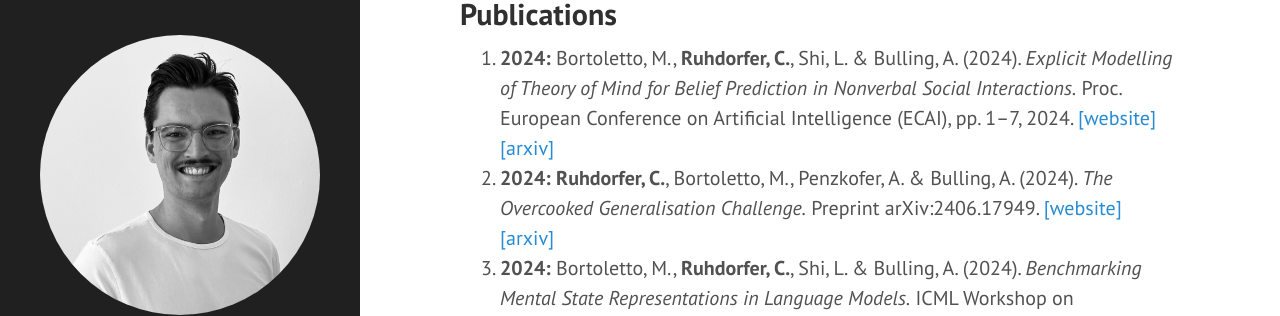
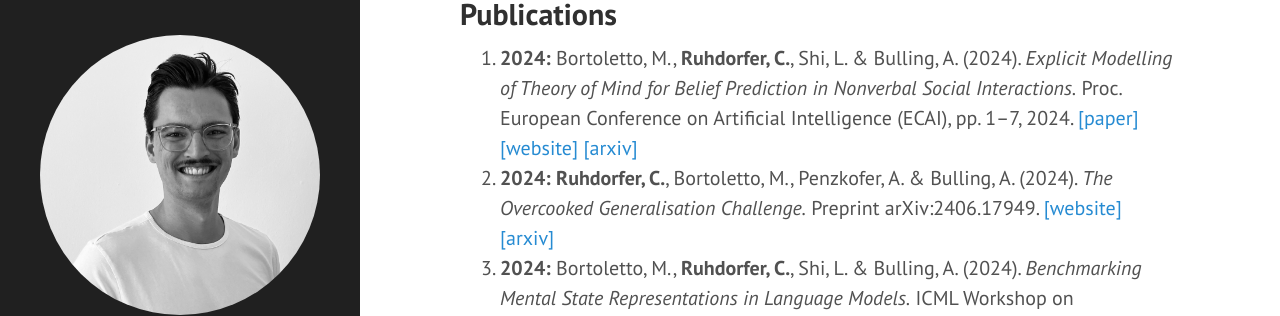
Before and after one commit to ConstantinRuhdorfer/constantinruhdorfer.github.io, a Jekyll site: the page built from index.html, in a window 1280 px wide and 900 px high, scrolled down 650 px. Shown: the part 155-471 px from the top of the window. Built offline with Jekyll 4.4.1, drawn with Linux system fonts in a browser that asks for light colours; the list of posts is cut into pages by our own code.

Commit message:
Update index.html

```diff
--- a/index.html
+++ b/index.html
@@ -5,7 +5,7 @@
 
 <h1 class="post-title">Welcome!</h1>
 
-Hi, I am a Ph.D. candidate and research associate in the <a href="https://www.collaborative-ai.org/">Collaborative Artificial Intelligence (CAI)</a> group under the supervision of <a href="https://www.perceptualui.org/people/bulling/">Prof. Dr. Andreas Bulling</a> at the <a href="https://www.uni-stuttgart.de">University of Stuttgart</a>, Germany and a Ph.D. scholar at the <a href="https://imprs.is.mpg.de"> International Max Planck Research School for Intelligent Systems (IMPRS-IS)</a>.
+Hi, I am a Ph.D. candidate and research associate in the <a href="https://www.collaborative-ai.org/">Collaborative Artificial Intelligence (CAI)</a> group under the supervision of <a href="https://www.collaborative-ai.org/people/bulling/">Prof. Dr. Andreas Bulling</a> at the <a href="https://www.uni-stuttgart.de">University of Stuttgart</a>, Germany and a Ph.D. scholar at the <a href="https://imprs.is.mpg.de"> International Max Planck Research School for Intelligent Systems (IMPRS-IS)</a>.
 Next to Andreas Bulling, Prof. Dr. Georg Martius (<a href="https://is.mpg.de/person/gmartius">Max Planck Institute for Intelliegent Systems</a>, <a href="https://uni-tuebingen.de/fakultaeten/mathematisch-naturwissenschaftliche-fakultaet/fachbereiche/informatik/lehrstuehle/distributed-intelligence/team/prof-dr-georg-martius/">University of Tübingen</a>) and Dr. Charley Wu (<a href="https://uni-tuebingen.de/en/research/core-research/cluster-of-excellence-machine-learning/research/research/cluster-research-groups/research-groups/human-and-machine-cognition/">University of Tübingen</a>) are part of my IMPRS-IS Thesis Advisory Committee.
 
 My work aims to improve cooperative AI with a focus on human-AI cooperation by investigating the intersection of several different research fields, including MARL, Computational Theory of Mind, Zero-Shot Cooperation and Open-endedness:
@@ -15,17 +15,17 @@
   <li>I try to adress how open-ended learning is connected to learning Theory of Mind in artificial agents.</li>
 </ol>
 
-You can find more about me or my work on the <a href="{{ site.baseurl }}about">about page</a>, on our <a href="https://www.perceptualui.org/people/ruhdorfer/">groups website</a>, or on <a href="https://scholar.google.de/citations?user=Bb4aplwAAAAJ&hl=de">google scholar</a>.
-For students interested in a project or thesis please check the <a href="https://www.perceptualui.org/teaching/open-projects/">open thesis page</a>.
+You can find more about me or my work on the <a href="{{ site.baseurl }}about">about page</a>, on our <a href="https://www.collaborative-ai.org/people/ruhdorfer/">groups website</a>, or on <a href="https://scholar.google.de/citations?user=Bb4aplwAAAAJ&hl=de">google scholar</a>.
+For students interested in a project or thesis please check the <a href="https://www.collaborative-ai.org/teaching/open-projects/">open thesis page</a>.
 
 <h2 class="post-title">Publications</h2>
 
 <ol>
-  <li><b>2024:</b> Bortoletto, M., <b>Ruhdorfer, C.</b>, Shi, L. & Bulling, A. (2024). <i>Explicit Modelling of Theory of Mind for Belief Prediction in Nonverbal Social Interactions.</i> Proc. European Conference on Artificial Intelligence (ECAI), pp. 1–7, 2024. <a href="https://www.perceptualui.org/publications/bortoletto24_ecai/">[website]</a> <a href="https://arxiv.org/abs/2407.06762">[arxiv]</a></li>
-  <li><b>2024:</b> <b>Ruhdorfer, C.</b>, Bortoletto, M., Penzkofer, A. & Bulling, A. (2024). <i>The Overcooked Generalisation Challenge.</i> Preprint arXiv:2406.17949. <a href="https://www.perceptualui.org/publications/ruhdorfer2024_arxiv/">[website]</a> <a href="https://arxiv.org/abs/2406.17949">[arxiv]</a></li>
-  <li><b>2024:</b> Bortoletto, M., <b>Ruhdorfer, C.</b>, Shi, L. & Bulling, A. (2024). <i>Benchmarking Mental State Representations in Language Models.</i> ICML Workshop on Mechanistic Interpretability. <a href="https://www.perceptualui.org/publications/bortoletto24_icmlw.pdf">[paper]</a> <a href="https://www.perceptualui.org/publications/bortoletto24_icmlw/">[website]</a> <a href="https://arxiv.org/abs/2406.17513">[arxiv]</a></li>
-  <li><b>2024:</b> Bortoletto, M., <b>Ruhdorfer, C.</b>, Abdessaied, A., Shi, L. & Bulling, A. (2024). <i>Limits of Theory of Mind Modelling in Dialogue-Based Collaborative Plan Acquisition.</i> Proc. 62nd Annual Meeting of the Association for Computational Linguistics (ACL), pp. 1–16, 2024. <a href="https://www.perceptualui.org/publications/bortoletto24_acl.pdf">[paper]</a> <a href="https://www.perceptualui.org/publications/bortoletto24_acl/">[website]</a> <a href="https://arxiv.org/abs/2405.12621">[arxiv]</a> <a href="https://aclanthology.org/2024.acl-long.266/">[acl]</a></li>
-  <li><b>2024:</b> Wang, Y., Jiang, Y., Hu, Z., <b>Ruhdorfer, C.</b>, Bhâce, M., & Bulling, A. (2024). <i>VisRecall++: Analysing and Predicting Visualisation Recallability from Gaze Bahaviour.</i> Proc. ACM on Human-Computer Interaction (PACM HCI), 1–11. <a href="https://www.perceptualui.org/publications/wang24_etra.pdf">[paper]</a> <a href="https://www.perceptualui.org/publications/wang24_etra/">[website]</a> <a href="https://dl.acm.org/doi/10.1145/3655613">[acm]</a></li>
+  <li><b>2024:</b> Bortoletto, M., <b>Ruhdorfer, C.</b>, Shi, L. & Bulling, A. (2024). <i>Explicit Modelling of Theory of Mind for Belief Prediction in Nonverbal Social Interactions.</i> Proc. European Conference on Artificial Intelligence (ECAI), pp. 1–7, 2024. <a href="https://collaborative-ai.org/publications/bortoletto24_ecai.pdf">[paper]</a> <a href="https://www.collaborative-ai.org/publications/bortoletto24_ecai/">[website]</a> <a href="https://arxiv.org/abs/2407.06762">[arxiv]</a></li>
+  <li><b>2024:</b> <b>Ruhdorfer, C.</b>, Bortoletto, M., Penzkofer, A. & Bulling, A. (2024). <i>The Overcooked Generalisation Challenge.</i> Preprint arXiv:2406.17949. <a href="https://www.collaborative-ai.org/publications/ruhdorfer2024_arxiv/">[website]</a> <a href="https://arxiv.org/abs/2406.17949">[arxiv]</a></li>
+  <li><b>2024:</b> Bortoletto, M., <b>Ruhdorfer, C.</b>, Shi, L. & Bulling, A. (2024). <i>Benchmarking Mental State Representations in Language Models.</i> ICML Workshop on Mechanistic Interpretability. <a href="https://www.collaborative-ai.org/publications/bortoletto24_icmlw.pdf">[paper]</a> <a href="https://www.collaborative-ai.org/publications/bortoletto24_icmlw/">[website]</a> <a href="https://arxiv.org/abs/2406.17513">[arxiv]</a></li>
+  <li><b>2024:</b> Bortoletto, M., <b>Ruhdorfer, C.</b>, Abdessaied, A., Shi, L. & Bulling, A. (2024). <i>Limits of Theory of Mind Modelling in Dialogue-Based Collaborative Plan Acquisition.</i> Proc. 62nd Annual Meeting of the Association for Computational Linguistics (ACL), pp. 1–16, 2024. <a href="https://www.collaborative-ai.org/publications/bortoletto24_acl.pdf">[paper]</a> <a href="https://www.collaborative-ai.org/publications/bortoletto24_acl/">[website]</a> <a href="https://arxiv.org/abs/2405.12621">[arxiv]</a> <a href="https://aclanthology.org/2024.acl-long.266/">[acl]</a></li>
+  <li><b>2024:</b> Wang, Y., Jiang, Y., Hu, Z., <b>Ruhdorfer, C.</b>, Bhâce, M., & Bulling, A. (2024). <i>VisRecall++: Analysing and Predicting Visualisation Recallability from Gaze Bahaviour.</i> Proc. ACM on Human-Computer Interaction (PACM HCI), 1–11. <a href="https://www.collaborative-ai.org/publications/wang24_etra.pdf">[paper]</a> <a href="https://www.collaborative-ai.org/publications/wang24_etra/">[website]</a> <a href="https://dl.acm.org/doi/10.1145/3655613">[acm]</a></li>
   <li><b>2020:</b> <b>Ruhdorfer, C.</b>, & Schulz, S. (2020). <i>Efficient Implementation of Large-Scale Watchlists.</i> PAAR+SC<sup>2</sup> @ International Joint Conference on Automated Reasoning (IJCAR) (pp. 120-133). <a href="http://wwwlehre.dhbw-stuttgart.de/~sschulz/PAPERS/RS-PAAR-2020.pdf">[paper]</a> <a href="http://www.eprover.eu/E-eu/SoftWatch.html">[website]</a></li>
 </ol>
 
@@ -40,11 +40,11 @@
 <h2 class="post-title">Awards</h2>
 
 <ul>
-  <li><b>2024</b>: Rul Gunzenhäuser award for the best Master's thesis at the Institute for Visualisation and Interactive Systems, Stuttgart University in 2023.<a href="https://www.perceptualui.org/news/2024/04/constantin-ruhdorfer-receives-rul-gunzenhaeuser-preis/">[announcement]</a> <a href="https://www.informatik-forum.org/publicity/preistraeger">[website]</a></li>
+  <li><b>2024</b>: Rul Gunzenhäuser award for the best Master's thesis at the Institute for Visualisation and Interactive Systems, Stuttgart University in 2023.<a href="https://www.collaborative-ai.org/news/2024/04/constantin-ruhdorfer-receives-rul-gunzenhaeuser-preis/">[announcement]</a> <a href="https://www.informatik-forum.org/publicity/preistraeger">[website]</a></li>
 </ul>
 
 <h2 class="post-title">Teaching</h2>
-For details please refer to <a href="https://www.perceptualui.org/teaching/">here</a>.
+For details please refer to <a href="https://www.collaborative-ai.org/teaching/">here</a>.
 
 <ul>
   <li><b>2024 (winter)</b>: Mediainformatics (Organizer and Tutor) (Bachelor level course)</li>
@@ -55,7 +55,7 @@
 
 <h2 class="post-title">Supervision</h2>
 
-I regulary supervise Master and Bachelor theses, see <a href="https://www.perceptualui.org/people/ruhdorfer/">here</a> for a full list and if interested our <a href="https://www.perceptualui.org/teaching/open-projects/">open projects page</a>.
+I regulary supervise Master and Bachelor theses, see <a href="https://www.collaborative-ai.org/people/ruhdorfer/">here</a> for a full list and if interested our <a href="https://www.collaborative-ai.org/teaching/open-projects/">open projects page</a>.
 To this day I was or am involved in supervising a total of 3 students in their Master Thesis and a total of 8 students in various group projects offered through some of our lectures.
 
 
```
